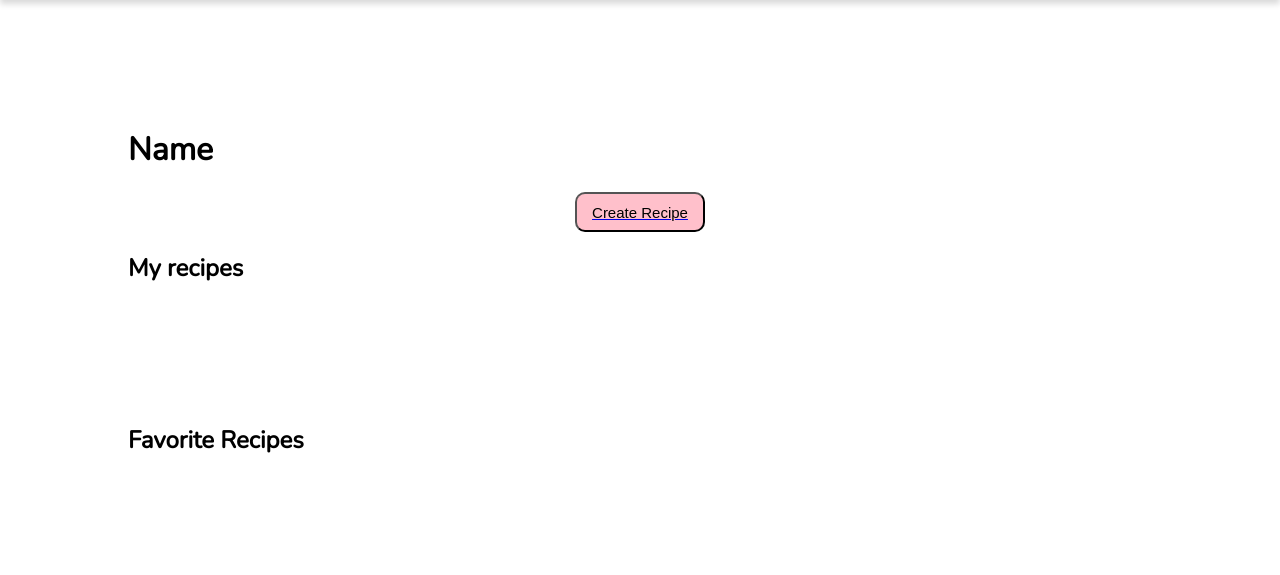
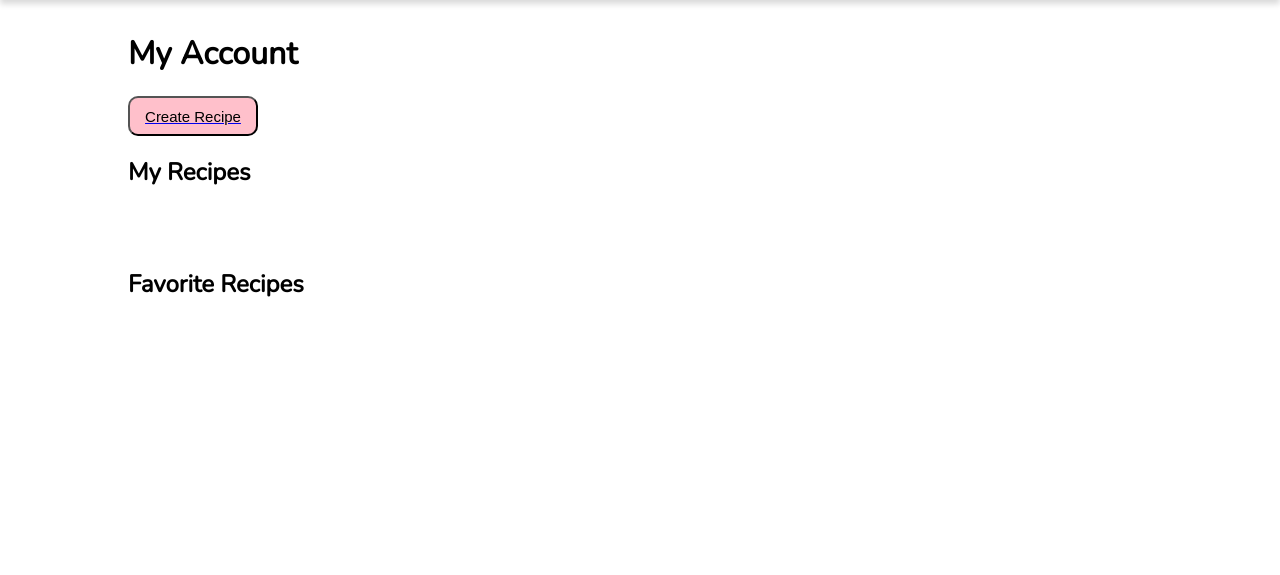
Before and after one commit to cse110-fa21-group34/rocketrecipes, a PHP site: page /html/generalAccount.html in a window 1280 px wide. Shown: the part 80-655 px from the top of the page. Run offline with PHP 8.4, Linux system fonts and the light colour scheme; some libraries are stand-ins or nearby versions.

Commit message:
small changes to padding and search bar sizes

```diff
--- a/root/css/generalAccount.css
+++ b/root/css/generalAccount.css
@@ -1,12 +1,19 @@
-@media only screen and (min-width: 100px) {
+.midPart {
+    margin-top: 32px;
+    /* background-color: aqua; */
+    text-align: center;
+    margin-left:10% ;
+    margin-right:10% ;
+    display: block;
+}
+@media only screen and (max-width: 700px) {
     .midPart h1{
-        text-align: center;
+        text-align: left;
     }
     .midPart h2{
-        text-align: center;
+        text-align: left;
     }
     #Create{
-        margin:auto !important;
         width: 130px;
         height: 40px;
         border-radius: 10px;
@@ -14,11 +21,10 @@
         font-size: 15px;
     }
     #Favorite{
-        text-align: center;
-        margin-left: 10%;
+        text-align: left;
     }
     .foodList {
-        padding-bottom: 100px;
+        padding-bottom: 40px;
         padding-top: 0px;
         margin:auto !important;
         justify-content: center;
@@ -31,15 +37,7 @@
         padding-top: 0px;
     }
 }
-.midPart {
-    margin-top: 10%;
-    /* background-color: aqua; */
-    text-align: center;
-    margin-left:10% ;
-    margin-right:10% ;
-    display: block;
-}
-@media only screen and (min-width: 700px){
+@media only screen and (min-width: 701px){
     .midPart h1{
         text-align: left;
     }
@@ -47,7 +45,6 @@
         text-align: left;
     }
     #Create{
-        margin-left: 30%;
         width: 130px;
         height: 40px;
         border-radius: 10px;
@@ -57,23 +54,26 @@
     }
     #Favorite{
         text-align: left;
-        margin-left: 10%;
     }
     .foodList {
-        /*border: 1px red solid;*/
-        width: 85%;
-        margin-left: 10%;
-        margin-right: 10%;
+        display: flex;
+        flex-direction: row;
+        justify-content: flex-start;
+        align-items: flex-start;
+        flex-wrap: wrap;
+        width: 100%;
         margin-top: 0px;
-        padding-bottom: 100px;
+        padding-bottom: 40px;
         padding-top: 0px;
-        justify-content: left;
     }
     .FavoriteFood {
-        /*border: 1px red solid;*/
-        width: 85%;
-        margin-left: 10%;
-        margin-right: 10%;
+        display: flex;
+        flex-direction: row;
+        justify-content: flex-start;
+        align-items: flex-start;
+        flex-wrap: wrap;
+
+        width: 100%;
         margin-top: 0px;
         padding-bottom: 100px;
         padding-top: 0px;
@@ -102,7 +102,6 @@
     margin-bottom:3px;
 }
 #Create{
-    margin-left: 30%;
     width: 130px;
     height: 40px;
     border-radius: 10px;
--- a/root/html/generalAccount.html
+++ b/root/html/generalAccount.html
@@ -19,157 +19,15 @@
 
 <main>
     <div class="midPart">
-        <h1>Name</h1>
+        <h1>My Account</h1>
         <a href="CreateRecipe.html"><button id="Create">Create Recipe</button></a>
-        <h2>My recipes</h3>
-    </div>
-    <div class="foodList">
-        <!--
-        <div >
-            <img src="../media/teamLogo.png" class="foodPic">
-            <h3 >Recipe Title</h3>
-            <span>
-                <p>45 Minutes</p>
-                <h4>+17</h4>
-            </span>
-            <button id="buttonS">Vegan</button>
-            <button id="buttonS">Vegan</button>
-            <button id="buttonS">Vegan</button>
-            <button id="buttonS">Vegan</button>
+        <h2>My Recipes</h3>
+        <div class="foodList">
         </div>
-        <div>
-            <img src="../media/teamLogo.png" class="foodPic">
-            <h3 >Recipe Title</h3>
-            <span>
-                <p>45 Minutes</p>
-                <h4>+17</h4>
-            </span>
-            <button id="buttonS">Vegan</button>
-            <button id="buttonS">Vegan</button>
-            <button id="buttonS">Vegan</button>
-            <button id="buttonS">Vegan</button>
-        </div>
-        <div>
-            <img src="../media/teamLogo.png" class="foodPic">
-            <h3>Recipe Title</h3>
-            <span>
-                <p>45 Minutes</p>
-                <h4>+17</h4>
-            </span>
-            <button id="buttonS">This is a lon tag</button>
-            <button id="buttonS">Vegan</button>
-            <button id="buttonS">Vegan</button>
-        </div>
-        <div>
-            <img src="../media/teamLogo.png" class="foodPic">
-            <h3 >Recipe Title</h3>
-            <span>
-                <p>45 Minutes</p>
-                <h4>+17</h4>
-            </span>
-            <button id="buttonS">Vegan</button>
-            <button id="buttonS">Vegan</button>
-            <button id="buttonS">Vegan</button>
-            <button id="buttonS">Vegan</button>
-            <button id="buttonS">Vegan</button>
-            <button id="buttonS">Vegan</button>
-            <button id="buttonS">Vegan</button>
-            <button id="buttonS">Vegan</button>
-            <button id="buttonS">Vegan</button>
-
-        </div>
-        <div>
-            <img src="../media/teamLogo.png" class="foodPic">
-            <h3 >Recipe Title</h3>
-            <span>
-                <p>45 Minutes</p>
-                <h4>+17</h4>
-            </span>
-            <button id="buttonS">Vegan</button>
-            <button id="buttonS">Vegan</button>
-            <button id="buttonS">Vegan</button>
-            <button id="buttonS">Vegan</button>
-            <button id="buttonS">Vegan</button>
-            <button id="buttonS">Vegan</button>
-            <button id="buttonS">Vegan</button>
+        <h2 id="Favorite">Favorite Recipes</h3>
+        <div class="FavoriteFood">
         </div>
     </div>
--->
-</main>
-    <footer>
-        <h2 id="Favorite">Favorite Recipes</h3>
-        <div class="FavoriteFood">
-            <!--
-            <div >
-                <img src="../media/teamLogo.png" class="foodPic">
-                <h3 >Recipe Title</h3>
-                <span>
-                    <p>45 Minutes</p>
-                    <h4>+17</h4>
-                </span>
-                <button id="buttonS">Vegan</button>
-                <button id="buttonS">Vegan</button>
-                <button id="buttonS">Vegan</button>
-                <button id="buttonS">Vegan</button>
-            </div>
-            <div>
-                <img src="../media/teamLogo.png" class="foodPic">
-                <h3 >Recipe Title</h3>
-                <span>
-                    <p>45 Minutes</p>
-                    <h4>+17</h4>
-                </span>
-                <button id="buttonS">Vegan</button>
-                <button id="buttonS">Vegan</button>
-                <button id="buttonS">Vegan</button>
-                <button id="buttonS">Vegan</button>
-            </div>
-            <div>
-                <img src="../media/teamLogo.png" class="foodPic">
-                <h3>Recipe Title</h3>
-                <span>
-                    <p>45 Minutes</p>
-                    <h4>+17</h4>
-                </span>
-                <button id="buttonS">This is a lon tag</button>
-                <button id="buttonS">Vegan</button>
-                <button id="buttonS">Vegan</button>
-            </div>
-            <div>
-                <img src="../media/teamLogo.png" class="foodPic">
-                <h3 >Recipe Title</h3>
-                <span>
-                    <p>45 Minutes</p>
-                    <h4>+17</h4>
-                </span>
-                <button id="buttonS">Vegan</button>
-                <button id="buttonS">Vegan</button>
-                <button id="buttonS">Vegan</button>
-                <button id="buttonS">Vegan</button>
-                <button id="buttonS">Vegan</button>
-                <button id="buttonS">Vegan</button>
-                <button id="buttonS">Vegan</button>
-                <button id="buttonS">Vegan</button>
-                <button id="buttonS">Vegan</button>
 
-            </div>
-            <div>
-                <img src="../media/teamLogo.png" class="foodPic">
-                <h3 >Recipe Title</h3>
-                <span>
-                    <p>45 Minutes</p>
-                    <h4>+17</h4>
-                </span>
-                <button id="buttonS">Vegan</button>
-                <button id="buttonS">Vegan</button>
-                <button id="buttonS">Vegan</button>
-                <button id="buttonS">Vegan</button>
-                <button id="buttonS">Vegan</button>
-                <button id="buttonS">Vegan</button>
-                <button id="buttonS">Vegan</button>
-            </div>
-        -->
-        </div>
-    </footer>
 </body>
 </html>
--- a/root/scripts/generalAccount.js
+++ b/root/scripts/generalAccount.js
@@ -1,6 +1,9 @@
 /* eslint-disable import/extensions */
 import {
-  getUserRecipes, getFavoriteRecipes, recipeIdArrayToObject, getBulkRecipes,
+  getUserRecipes,
+  getFavoriteRecipes,
+  recipeIdArrayToObject,
+  getBulkRecipes,
 } from './utils.js';
 
 let favoriteRecipes = [];
@@ -8,9 +11,6 @@ let userRecipes = [];
 
 async function createFavoriteRecipes() {
   const Favorite = document.getElementsByClassName('FavoriteFood')[0];
-  Favorite.style.display = 'flex';
-  Favorite.style.maxWidth = '100%';
-  Favorite.style.flexWrap = 'wrap';
 
   const favoriteRecipesObj = recipeIdArrayToObject(favoriteRecipes);
   const allFavoriteRecipes = await getBulkRecipes(favoriteRecipesObj);
@@ -25,9 +25,6 @@ async function createFavoriteRecipes() {
 
 async function createMyRecipes() {
   const foodList = document.getElementsByClassName('foodList')[0];
-  foodList.style.display = 'flex';
-  foodList.style.maxWidth = '100%';
-  foodList.style.flexWrap = 'wrap';
 
   for (let i = 0; i < userRecipes.length; i += 1) {
     const recipeCard = document.createElement('recipe-card');
```
Also changed, not shown: root/components/custom-searchbar.js (+25 -26 lines).
